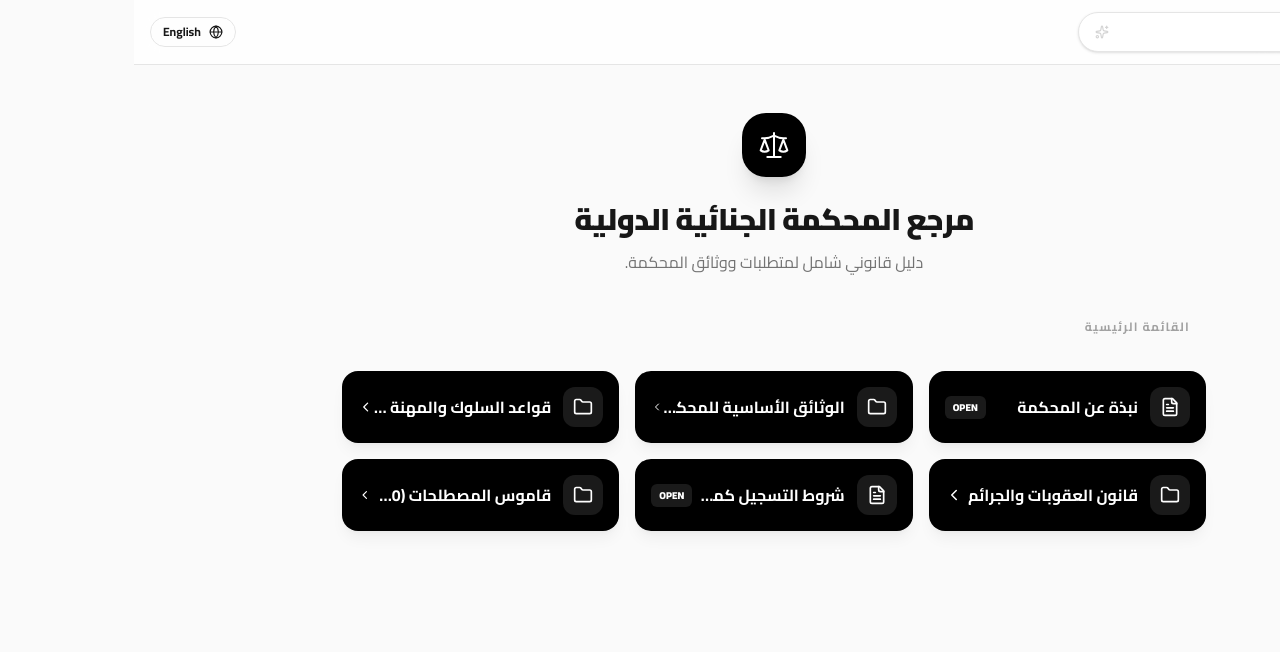
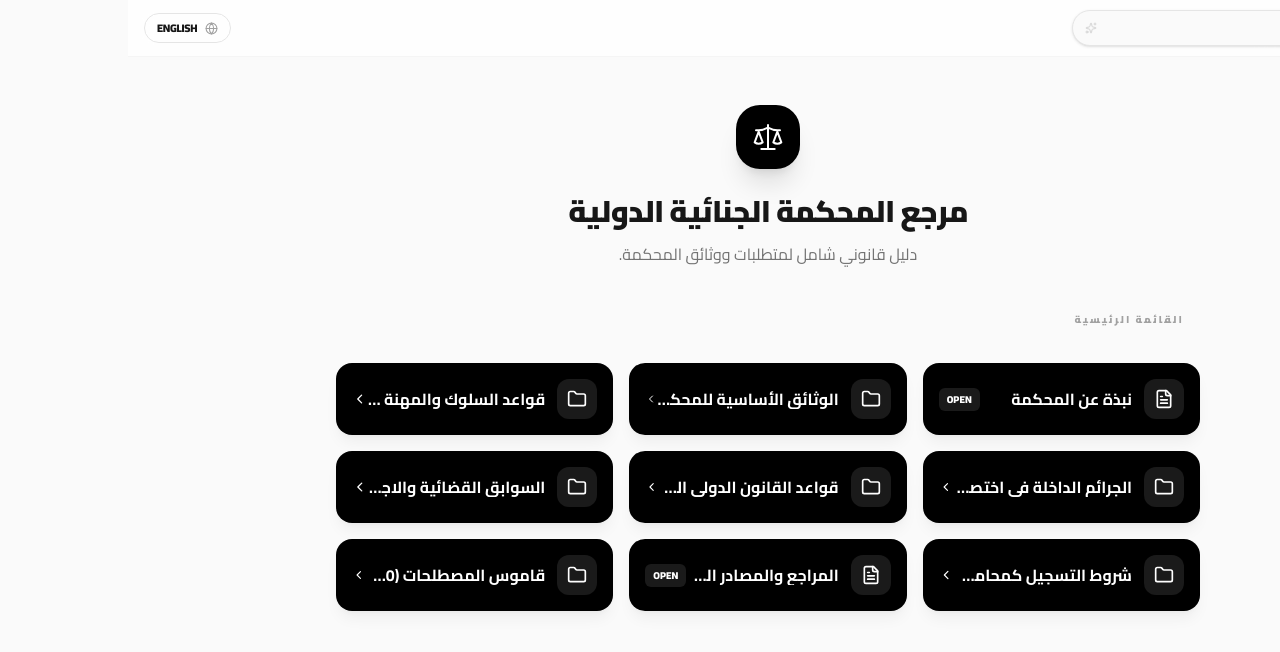
Before and after one commit to mohamedelkamil42-create/ICC, a React (Vite) app: page / in a window 1280 px wide. Shown: the top 652 px of the page. Built offline with nearby package versions, Linux system fonts and the light colour scheme.

Commit message:
feat: add 3D flip effect and update content
- Implement 3D flip animation for GlossaryTermCard
- Update content structure in data.ts
- Refine UI layout and search bar styling
- Add CSS utilities for 3D transforms

```diff
--- a/src/App.tsx
+++ b/src/App.tsx
@@ -55,12 +55,13 @@ export default function App() {
     <div className="min-h-screen bg-[#fafafa] text-neutral-900 selection:bg-neutral-200">
 
       {/* Navbar */}
-      <nav className="sticky top-0 z-40 bg-white/80 backdrop-blur-md border-b border-neutral-200 px-4 py-3 flex items-center justify-between">
+      <nav className={`sticky top-0 z-40 bg-white/80 backdrop-blur-md border-b border-neutral-100 px-4 py-2.5 flex items-center justify-between ${isRTL ? 'flex-row' : 'flex-row-reverse'}`}>
         <SmartSearchBar libraryData={data} language={language} onNavigateToItem={(p, id) => { setPath(p); setOpenId(id); }} />
-        <div className="flex items-center gap-2">
+
+        <div className={`flex items-center gap-2 ${isRTL ? 'flex-row' : 'flex-row-reverse'}`}>
           <PWAInstallButton language={language} />
-          <button onClick={toggleLang} className="flex items-center gap-2 px-3 py-1.5 rounded-full border border-neutral-200 text-xs font-bold hover:bg-neutral-50 transition active:scale-95">
-            <Globe size={14} />
+          <button onClick={toggleLang} className="flex items-center gap-2 px-3 py-1.5 rounded-full border border-neutral-200 text-[11px] font-black uppercase tracking-tight hover:bg-neutral-50 transition-all active:scale-95">
+            <Globe size={13} className="text-neutral-400" />
             <span>{language === 'ar' ? 'English' : 'العربية'}</span>
           </button>
         </div>
@@ -79,15 +80,24 @@ export default function App() {
       <main className="max-w-4xl mx-auto px-4 pb-20">
 
         {/* Breadcrumb / Back */}
-        <div className="flex items-center mb-6 min-h-[40px]">
+        <div className={`flex items-center mb-6 min-h-[40px] ${isRTL ? 'justify-start' : 'justify-end'}`}>
           <AnimatePresence mode="wait">
             {currentFolder ? (
-              <motion.button key="back" initial={{ opacity: 0, x: isRTL ? -10 : 10 }} animate={{ opacity: 1, x: 0 }} exit={{ opacity: 0, x: isRTL ? -10 : 10 }} onClick={handleBack} className="flex items-center gap-2 text-sm font-bold bg-white border border-neutral-200 px-4 py-2 rounded-full shadow-sm hover:shadow transition-all active:scale-95">
-                {isRTL ? <ArrowRight size={16} /> : <ArrowLeft size={16} />}
+              <motion.button
+                key="back"
+                initial={{ opacity: 0, x: isRTL ? 10 : -10 }}
+                animate={{ opacity: 1, x: 0 }}
+                exit={{ opacity: 0, x: isRTL ? 10 : -10 }}
+                onClick={handleBack}
+                className={`flex items-center gap-2 text-xs font-black uppercase tracking-wider bg-white border border-neutral-200 px-5 py-2.5 rounded-full shadow-sm hover:shadow-md transition-all active:scale-95 ${isRTL ? 'flex-row' : 'flex-row-reverse'}`}
+              >
+                {isRTL ? <ArrowRight size={14} /> : <ArrowLeft size={14} />}
                 <span>{t.back}</span>
               </motion.button>
             ) : (
-              <motion.div key="main" initial={{ opacity: 0 }} animate={{ opacity: 1 }} className="text-neutral-400 font-bold text-xs uppercase tracking-widest px-4">{t.main}</motion.div>
+              <motion.div key="main" initial={{ opacity: 0 }} animate={{ opacity: 1 }} className={`text-neutral-400 font-black text-[10px] uppercase tracking-[0.2em] px-4 w-full ${isRTL ? 'text-right' : 'text-left'}`}>
+                {t.main}
+              </motion.div>
             )}
           </AnimatePresence>
         </div>
@@ -108,13 +118,13 @@ export default function App() {
                 >
                   <button
                     onClick={() => handleItemClick(item)}
-                    className={`w-full flex items-center justify-between p-4 bg-black text-white rounded-2xl shadow-lg shadow-black/5 hover:scale-[1.02] active:scale-95 transition-all text-right group ${isRTL ? 'flex-row' : 'flex-row-reverse'}`}
+                    className={`w-full flex items-center justify-between p-4 bg-black text-white rounded-2xl shadow-lg shadow-black/5 hover:scale-[1.02] active:scale-95 transition-all group ${isRTL ? 'flex-row' : 'flex-row-reverse'}`}
                   >
-                    <div className="flex items-center gap-3 min-w-0">
+                    <div className={`flex items-center gap-3 min-w-0 ${isRTL ? 'flex-row' : 'flex-row-reverse'}`}>
                       <div className="w-10 h-10 shrink-0 bg-white/10 rounded-xl flex items-center justify-center group-hover:bg-white/20 transition-colors">
                         {item.type === 'folder' ? <Folder size={20} /> : <FileText size={20} />}
                       </div>
-                      <span className="font-bold text-sm sm:text-base truncate leading-tight">{item.title}</span>
+                      <span className={`font-bold text-sm sm:text-base truncate leading-tight ${isRTL ? 'text-right' : 'text-left'}`}>{item.title}</span>
                     </div>
                     {item.type === 'folder' ? (isRTL ? <ChevronLeft size={18} /> : <ChevronRight size={18} />) : <div className="text-[10px] font-black uppercase bg-white/10 px-2 py-1 rounded-md">{isOpen ? 'Close' : 'Open'}</div>}
                   </button>
@@ -122,7 +132,7 @@ export default function App() {
                   <AnimatePresence>
                     {isOpen && (
                       <motion.div initial={{ height: 0, opacity: 0 }} animate={{ height: 'auto', opacity: 1 }} exit={{ height: 0, opacity: 0 }} className="overflow-hidden bg-white border border-neutral-200 rounded-3xl p-6 md:p-8 shadow-sm">
-                        <h3 className="text-xl font-black mb-4 border-b pb-4">{item.title}</h3>
+                        <h3 className={`text-xl font-black mb-4 border-b pb-4 ${isRTL ? 'text-right' : 'text-left'}`}>{item.title}</h3>
                         {item.type === 'content' && <TranslatableText text={item.content || ''} isEnglish={language === 'en'} />}
                         {item.type === 'glossary' && item.terms && (
                           <div className="grid grid-cols-1 sm:grid-cols-2 md:grid-cols-3 lg:grid-cols-4 gap-3">
--- a/src/GlossaryTermCard.tsx
+++ b/src/GlossaryTermCard.tsx
@@ -1,5 +1,7 @@
-import React from 'react';
-import { motion } from 'motion/react';
+import React, { useState } from 'react';
+import { motion, AnimatePresence } from 'motion/react';
+import { Volume2 } from 'lucide-react';
+import { playNaturalEnglishAudio } from './audioUtils';
 
 interface GlossaryTermCardProps {
   ar: string;
@@ -8,17 +10,49 @@ interface GlossaryTermCardProps {
 }
 
 export const GlossaryTermCard: React.FC<GlossaryTermCardProps> = ({ ar, en, isRTL }) => {
+  const [isFlipped, setIsFlipped] = useState(false);
+
+  const handleAudio = (e: React.MouseEvent) => {
+    e.stopPropagation();
+    playNaturalEnglishAudio(en);
+  };
+
   return (
+    <div
+      className="relative h-24 w-full cursor-pointer perspective-1000"
+      onClick={() => setIsFlipped(!isFlipped)}
+    >
       <motion.div
-      whileHover={{ y: -2, scale: 1.01 }}
-      className="bg-white border border-neutral-200 rounded-xl p-3.5 shadow-sm flex flex-col gap-1.5 transition-all hover:border-neutral-400 group"
+        initial={false}
+        animate={{ rotateY: isFlipped ? 180 : 0 }}
+        transition={{ duration: 0.6, type: 'spring', stiffness: 260, damping: 20 }}
+        className="relative w-full h-full preserve-3d"
       >
-      <div className={`text-sm font-black text-black leading-tight ${isRTL ? 'text-right' : 'text-left'}`}>
+        {/* Front Face (Arabic) */}
+        <div className="absolute inset-0 backface-hidden bg-white border border-neutral-200 rounded-xl p-3 shadow-sm flex flex-col justify-center items-center text-center">
+          <div className="text-sm font-black text-black leading-tight mb-1">
             {ar}
           </div>
-      <div className={`text-[11px] font-bold text-neutral-400 group-hover:text-neutral-600 transition-colors uppercase tracking-wider ${isRTL ? 'text-right font-sans' : 'text-left'}`}>
+          <div className="text-[10px] text-neutral-400 font-bold uppercase tracking-wider">
+            {isRTL ? 'انقر للترجمة' : 'Click to translate'}
+          </div>
+        </div>
+
+        {/* Back Face (English) */}
+        <div
+          className="absolute inset-0 backface-hidden bg-neutral-900 border border-black rounded-xl p-3 shadow-sm flex flex-col justify-center items-center text-center rotate-y-180"
+        >
+          <div className="text-xs font-bold text-white leading-tight mb-2 px-2">
             {en}
           </div>
+          <button
+            onClick={handleAudio}
+            className="p-1.5 rounded-full bg-white/10 hover:bg-white/20 text-white transition-colors"
+          >
+            <Volume2 size={14} />
+          </button>
+        </div>
       </motion.div>
+    </div>
   );
 };
--- a/src/SmartSearchBar.tsx
+++ b/src/SmartSearchBar.tsx
@@ -53,12 +53,12 @@ export const SmartSearchBar: React.FC<SmartSearchBarProps> = ({ libraryData, lan
 
   return (
     <>
-      <button onClick={() => setIsOpen(true)} className="w-full max-w-xs h-10 px-4 bg-white border border-neutral-200 rounded-full shadow-sm flex items-center justify-between text-neutral-500 hover:border-neutral-400 transition-all">
-        <div className="flex items-center gap-2">
-          <Search size={16} />
-          <span className="text-xs font-medium">{t.trigger}</span>
+      <button onClick={() => setIsOpen(true)} className={`w-full max-w-[180px] sm:max-w-xs h-9 px-3 bg-neutral-50 border border-neutral-200 rounded-full shadow-sm flex items-center justify-between text-neutral-500 hover:border-neutral-400 hover:bg-white transition-all group ${isRTL ? 'flex-row' : 'flex-row-reverse'}`}>
+        <div className={`flex items-center gap-2 overflow-hidden ${isRTL ? 'flex-row' : 'flex-row-reverse'}`}>
+          <Search size={14} className="shrink-0 group-hover:text-black transition-colors" />
+          <span className="text-[11px] font-medium truncate">{t.trigger}</span>
         </div>
-        <Sparkles size={14} className="text-neutral-300" />
+        <Sparkles size={12} className="text-neutral-300 shrink-0" />
       </button>
 
       <AnimatePresence>
--- a/src/data.ts
+++ b/src/data.ts
@@ -32,22 +32,52 @@ export const libraryDataAr: DrawerItem[] = [
   },
   {
     id: '4',
-    title: 'قانون العقوبات والجرائم',
+    title: 'الجرائم الداخلة في اختصاص المحكمة',
     type: 'folder',
     children: [
-      { id: '4-1', title: 'الإبادة الجماعية', type: 'content', content: 'أي فعل من الأفعال المحددة المرتكبة بقصد إهلاك جماعة قومية أو إثنية أو عرقية أو دينية.' },
+      { id: '4-1', title: 'جريمة الإبادة الجماعية', type: 'content', content: 'أي فعل من الأفعال المحددة المرتكبة بقصد إهلاك جماعة قومية أو إثنية أو عرقية أو دينية إهلاكاً كلياً أو جزئياً.' },
       { id: '4-2', title: 'الجرائم ضد الإنسانية', type: 'content', content: 'أي فعل من الأفعال المحددة المرتكبة في إطار هجوم واسع النطاق أو منهجي موجه ضد أية مجموعة من السكان المدنيين.' },
-      { id: '4-3', title: 'جرائم الحرب', type: 'content', content: 'الانتهاكات الجسيمة لاتفاقيات جنيف وغيرها من الانتهاكات الخطيرة للقوانين والأعراف السارية على المنازعات المسلحة.' }
+      { id: '4-3', title: 'جرائم الحرب', type: 'content', content: 'الانتهاكات الجسيمة لاتفاقيات جنيف وغيرها من الانتهاكات الخطيرة للقوانين والأعراف السارية على المنازعات المسلحة.' },
+      { id: '4-4', title: 'جريمة العدوان', type: 'content', content: 'قيام شخص في وضع يتيح له التحكم في العمل السياسي أو العسكري للدولة أو توجيهه، بالتخطيط لعمل عدواني أو إعداده أو بدئه أو تنفيذه.' }
     ]
   },
   {
     id: '5',
-    title: 'شروط التسجيل كمحامي',
-    type: 'content',
-    content: 'للتسجيل في قائمة المحامين، يجب إثبات الكفاءة العالية في القانون الجنائي أو القانون الدولي، وإجادة إحدى لغات العمل بالمحكمة (الإنجليزية أو الفرنسية)، والتمتع بسجل مهني نظيف.'
+    title: 'قواعد القانون الدولي العام والتكميلي',
+    type: 'folder',
+    children: [
+      { id: '5-1', title: 'القانون الدولي الإنساني', type: 'content', content: 'مجموعة القواعد التي تسعى، لأسباب إنسانية، إلى الحد من آثار النزاعات المسلحة.' },
+      { id: '5-2', title: 'القانون الدولي لحقوق الإنسان', type: 'content', content: 'القواعد الدولية التي تهدف إلى تعزيز وحماية حقوق الإنسان والحريات الأساسية.' },
+      { id: '5-3', title: 'المباديء العامة للقانون', type: 'content', content: 'المبادئ القانونية الأساسية المعترف بها في النظم القانونية الوطنية حول العالم.' }
+    ]
+  },
+  {
+    id: '6',
+    title: 'السوابق القضائية والاجتهادات',
+    type: 'folder',
+    children: [
+      { id: '6-1', title: 'احكام وسوابق المحكمة الجنائية الدولية', type: 'content', content: 'القرارات والأحكام الصادرة عن المحكمة الجنائية الدولية في القضايا والمواقف المختلفة.' },
+      { id: '6-2', title: 'سوابق المحكمة الجنائية الدولية الخاصة', type: 'content', content: 'الاجتهادات القضائية الصادرة عن المحاكم الجنائية الدولية المؤقتة (مثل محكمة يوغوسلافيا ورواندا).' }
+    ]
+  },
+  {
+    id: '7',
+    title: 'شروط التسجيل كمحامي المحكمة',
+    type: 'folder',
+    children: [
+      { id: '7-1', title: 'متطلبات الكفاءة المهنية', type: 'content', content: 'إثبات خبرة لا تقل عن 10 سنوات في القانون الجنائي أو الدولي، والتمتع بسيرة مهنية ممتازة.' },
+      { id: '7-2', title: 'إتقان لغات العمل', type: 'content', content: 'إجادة تامة لإحدى لغات العمل بالمحكمة (الإنجليزية أو الفرنسية) قراءة وكتابة ونطقاً.' },
+      { id: '7-3', title: 'إجراءات تقديم الطلب', type: 'content', content: 'تقديم النماذج الرسمية، شهادات القيد في النقابة، شهادة خلو من السوابق، وخطابات التوصية.' }
+    ]
   },
   {
     id: '8',
+    title: 'المراجع والمصادر القانونية',
+    type: 'content',
+    content: 'قائمة شاملة بأهم المراجع القانونية والكتب والمقالات والروابط الرسمية التي تدعم الباحثين والمحامين في عملهم أمام المحكمة.'
+  },
+  {
+    id: '9',
     title: 'قاموس المصطلحات (1000+ مصطلح)',
     type: 'folder',
     children: glossaryData.map((section, idx) => ({
@@ -88,22 +118,52 @@ export const libraryDataEn: DrawerItem[] = [
   },
   {
     id: '4',
-    title: 'Crimes & Jurisdiction',
+    title: 'Crimes within Court Jurisdiction',
     type: 'folder',
     children: [
-      { id: '4-1', title: 'Genocide', type: 'content', content: 'Acts committed with intent to destroy, in whole or in part, a national, ethnical, racial or religious group.' },
+      { id: '4-1', title: 'Crime of Genocide', type: 'content', content: 'Acts committed with intent to destroy, in whole or in part, a national, ethnical, racial or religious group.' },
       { id: '4-2', title: 'Crimes Against Humanity', type: 'content', content: 'Acts committed as part of a widespread or systematic attack directed against any civilian population.' },
-      { id: '4-3', title: 'War Crimes', type: 'content', content: 'Grave breaches of the Geneva Conventions and other serious violations of the laws and customs applicable in armed conflict.' }
+      { id: '4-3', title: 'War Crimes', type: 'content', content: 'Grave breaches of the Geneva Conventions and other serious violations of the laws and customs applicable in armed conflict.' },
+      { id: '4-4', title: 'Crime of Aggression', type: 'content', content: 'The use of armed force by a State against the sovereignty, territorial integrity or political independence of another State.' }
     ]
   },
   {
     id: '5',
-    title: 'Counsel Registration',
-    type: 'content',
-    content: 'To be admitted to the List of Counsel, one must demonstrate high competence in criminal or international law, fluency in a working language (English/French), and an unblemished record.'
+    title: 'Public International and Complementary Law',
+    type: 'folder',
+    children: [
+      { id: '5-1', title: 'International Humanitarian Law', type: 'content', content: 'A set of rules which seek, for humanitarian reasons, to limit the effects of armed conflict.' },
+      { id: '5-2', title: 'International Human Rights Law', type: 'content', content: 'International rules that aim to promote and protect human rights and fundamental freedoms.' },
+      { id: '5-3', title: 'General Principles of Law', type: 'content', content: 'Fundamental legal principles recognized across national legal systems worldwide.' }
+    ]
+  },
+  {
+    id: '6',
+    title: 'Case Law and Jurisprudence',
+    type: 'folder',
+    children: [
+      { id: '6-1', title: 'ICC Judgments and Jurisprudence', type: 'content', content: 'Decisions and judgments issued by the International Criminal Court in various cases and situations.' },
+      { id: '6-2', title: 'Ad Hoc Tribunals Jurisprudence', type: 'content', content: 'Legal precedents issued by temporary international criminal tribunals (e.g., ICTY, ICTR).' }
+    ]
+  },
+  {
+    id: '7',
+    title: 'ICC Counsel Registration',
+    type: 'folder',
+    children: [
+      { id: '7-1', title: 'Professional Competence Requirements', type: 'content', content: 'Evidence of at least 10 years of experience in criminal or international law, with an excellent professional record.' },
+      { id: '7-2', title: 'Working Languages Proficiency', type: 'content', content: 'Full proficiency in one of the Court’s working languages (English or French) in reading, writing, and speaking.' },
+      { id: '7-3', title: 'Application Procedures', type: 'content', content: 'Submission of official forms, bar certificates, criminal record checks, and recommendation letters.' }
+    ]
   },
   {
     id: '8',
+    title: 'Legal References and Sources',
+    type: 'content',
+    content: 'A comprehensive list of legal references, books, articles, and official links supporting researchers and counsel in their work before the Court.'
+  },
+  {
+    id: '9',
     title: 'Legal Glossary (1000+ Terms)',
     type: 'folder',
     children: glossaryData.map((section, idx) => ({
--- a/src/index.css
+++ b/src/index.css
@@ -23,3 +23,18 @@
 ::-webkit-scrollbar-thumb:hover {
   @apply bg-neutral-400;
 }
+
+/* 3D Flip Utilities */
+.perspective-1000 {
+  perspective: 1000px;
+}
+.preserve-3d {
+  transform-style: preserve-3d;
+}
+.backface-hidden {
+  backface-visibility: hidden;
+  -webkit-backface-visibility: hidden;
+}
+.rotate-y-180 {
+  transform: rotateY(180deg);
+}
```
Lines whose indentation alone changed are shown as unchanged.
